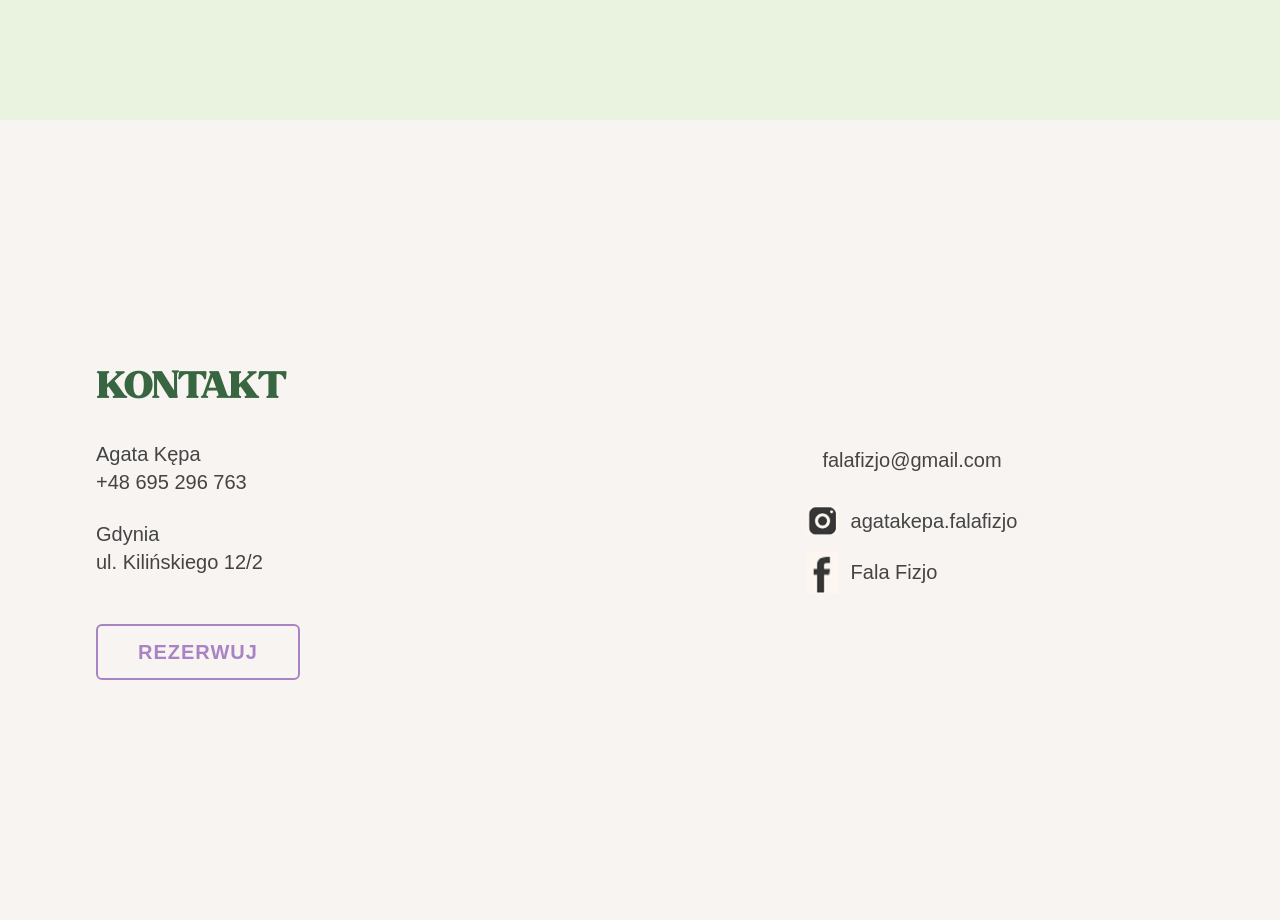
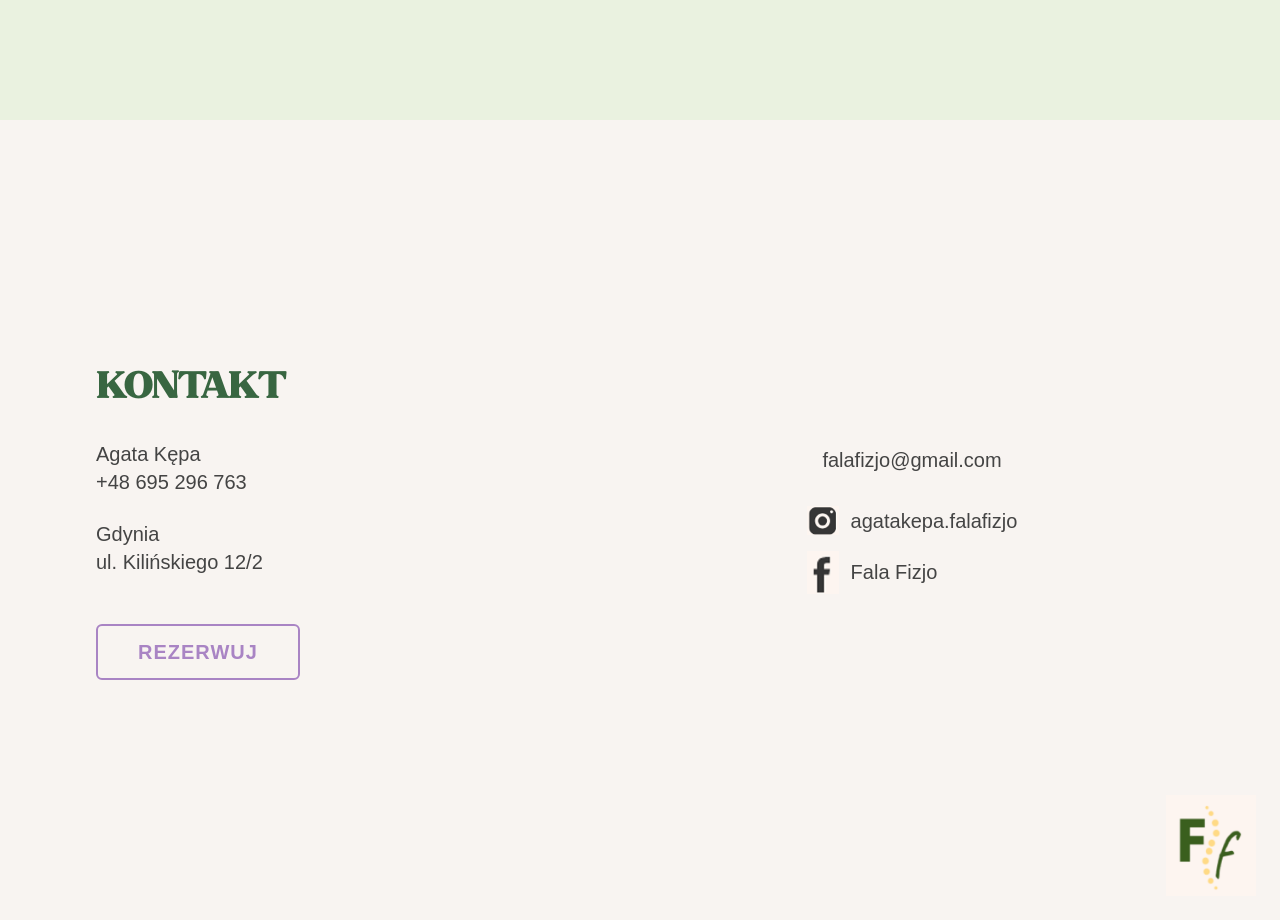
Before and after one commit to GDY-BOY/fala-project, a Next.js app: page / in a window 1280 px wide. Shown: the part 5480-6400 px from the top of the page. Built offline with nearby package versions, Linux system fonts and the light colour scheme.

Commit message:
logo fix again

```diff
--- a/pages/index.tsx
+++ b/pages/index.tsx
@@ -267,7 +267,7 @@ export default function Home() {
         <section
           id="kontakt-section"
           className="w-full min-h-screen h-screen flex flex-col justify-center items-center px-4 md:px-24"
-          style={{ background: "#F8F4F1" }}
+          style={{ background: "#F8F4F1", position: "relative" }}
         >
           <div className="relative w-full max-w-6xl flex flex-col md:flex-row justify-between items-start md:items-center gap-8 md:gap-0">
             {/* Left column */}
@@ -325,18 +325,17 @@ export default function Home() {
                 </div>
               </div>
             </div>
-            {/* Mini logo in bottom right */}
+          </div>
+          {/* Mini logo in bottom right of Kontakt section only */}
           <div
-              className="pointer-events-none"
             style={{
-                position: "fixed",
+              position: "absolute",
               right: "min(2vw, 24px)",
               bottom: "min(2vw, 24px)",
               zIndex: 40,
             }}
           >
             <Image src="/images/fala_mini_logo.png" alt="Fala Mini Logo" width={90} height={90} />
-            </div>
           </div>
         </section>
       </main>
```
Lines whose indentation alone changed are shown as unchanged.
